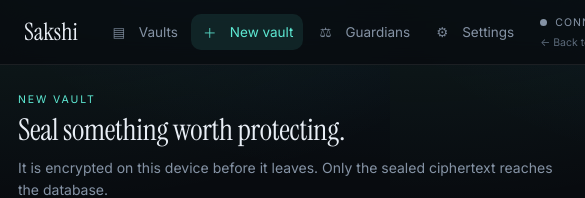
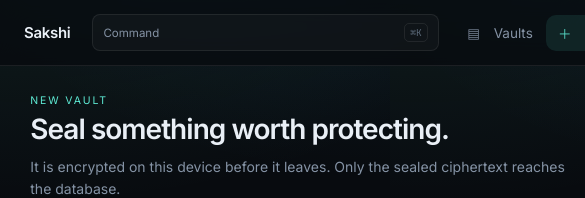
Before and after one commit to Rajshah1302/sakshi, a React (Vite) app in the folder web/: page /create in a window 390 px wide. Shown: the top 198 px of the page, 585 px wide, since content can reach past the window. Built offline with nearby package versions, Linux system fonts and the light colour scheme; no server answers.

Commit message:
feat(web): add a command palette and unify app typography with the landing

```diff
--- /dev/null
+++ b/web/src/components/CommandPalette.tsx
@@ -0,0 +1,138 @@
+import { useEffect, useMemo, useRef, useState } from "react";
+import { useNavigate } from "react-router-dom";
+import { loadVaults } from "../store";
+import { shortKey } from "../time";
+
+interface Command {
+  id: string;
+  label: string;
+  hint?: string;
+  group: string;
+  run: () => void;
+}
+
+export default function CommandPalette({ open, onClose }: { open: boolean; onClose: () => void }) {
+  const navigate = useNavigate();
+  const [query, setQuery] = useState("");
+  const [active, setActive] = useState(0);
+  const inputRef = useRef<HTMLInputElement>(null);
+
+  const commands = useMemo<Command[]>(() => {
+    const base: Command[] = [
+      { id: "new", label: "New vault", hint: "Create", group: "Actions", run: () => navigate("/create") },
+      { id: "vaults", label: "Open vaults", group: "Navigate", run: () => navigate("/vaults") },
+      { id: "guardians", label: "Open guardians", group: "Navigate", run: () => navigate("/guardians") },
+      { id: "settings", label: "Open settings", group: "Navigate", run: () => navigate("/settings") },
+      { id: "site", label: "Back to site", group: "Navigate", run: () => navigate("/") },
+    ];
+
+    const vaults = loadVaults().map<Command>((vault) => ({
+      id: `vault:${vault.vaultKey}`,
+      label: vault.title || "Untitled vault",
+      hint: shortKey(vault.vaultKey),
+      group: "Vaults",
+      run: () => navigate(`/vaults/${vault.vaultKey}`),
+    }));
+
+    return [...base, ...vaults];
+  }, [navigate, open]);
+
+  const filtered = useMemo(() => {
+    const q = query.trim().toLowerCase();
+    if (!q) return commands;
+    return commands.filter(
+      (command) =>
+        command.label.toLowerCase().includes(q) || (command.hint ?? "").toLowerCase().includes(q),
+    );
+  }, [commands, query]);
+
+  useEffect(() => {
+    if (!open) return;
+    setQuery("");
+    setActive(0);
+    const timer = window.setTimeout(() => inputRef.current?.focus(), 20);
+    return () => window.clearTimeout(timer);
+  }, [open]);
+
+  useEffect(() => {
+    if (active >= filtered.length) setActive(0);
+  }, [filtered.length, active]);
+
+  if (!open) return null;
+
+  const run = (command: Command) => {
+    onClose();
+    command.run();
+  };
+
+  return (
+    <div className="palette-backdrop" onClick={onClose} role="presentation">
+      <div
+        className="palette"
+        onClick={(event) => event.stopPropagation()}
+        role="dialog"
+        aria-modal="true"
+        aria-label="Command palette"
+      >
+        <input
+          ref={inputRef}
+          className="palette-input"
+          value={query}
+          onChange={(event) => {
+            setQuery(event.target.value);
+            setActive(0);
+          }}
+          onKeyDown={(event) => {
+            if (event.key === "Escape") onClose();
+            if (event.key === "ArrowDown") {
+              event.preventDefault();
+              setActive((index) => Math.min(index + 1, filtered.length - 1));
+            }
+            if (event.key === "ArrowUp") {
+              event.preventDefault();
+              setActive((index) => Math.max(index - 1, 0));
+            }
+            if (event.key === "Enter" && filtered[active]) {
+              event.preventDefault();
+              run(filtered[active]);
+            }
+          }}
+          placeholder="Search vaults and actions…"
+          aria-label="Search commands"
+          autoComplete="off"
+          spellCheck={false}
+        />
+
+        <div className="palette-list">
+          {filtered.length === 0 ? <p className="palette-empty">No matches.</p> : null}
+          {filtered.map((command, index) => (
+            <button
+              key={command.id}
+              type="button"
+              className={`palette-item ${index === active ? "active" : ""}`}
+              onMouseEnter={() => setActive(index)}
+              onClick={() => run(command)}
+            >
+              <span className="palette-group">{command.group}</span>
+              <span className="palette-label">{command.label}</span>
+              {command.hint ? <span className="palette-hint">{command.hint}</span> : null}
+            </button>
+          ))}
+        </div>
+
+        <div className="palette-foot">
+          <span>
+            <kbd>↑</kbd>
+            <kbd>↓</kbd> navigate
+          </span>
+          <span>
+            <kbd>↵</kbd> open
+          </span>
+          <span>
+            <kbd>esc</kbd> close
+          </span>
+        </div>
+      </div>
+    </div>
+  );
+}
--- a/web/src/components/Layout.tsx
+++ b/web/src/components/Layout.tsx
@@ -2,6 +2,7 @@
 import { Link, NavLink, Outlet } from "react-router-dom";
 import { api, type Health } from "../api";
 import { shortKey } from "../time";
+import CommandPalette from "./CommandPalette";
 
 const NAV = [
   { to: "/vaults", label: "Vaults", icon: "▤", end: true },
@@ -12,12 +13,24 @@
 
 export default function Layout() {
   const [health, setHealth] = useState<Health | null>(null);
+  const [paletteOpen, setPaletteOpen] = useState(false);
 
   useEffect(() => {
     api
       .health()
       .then(setHealth)
       .catch(() => setHealth(null));
+  }, []);
+
+  useEffect(() => {
+    const onKeyDown = (event: KeyboardEvent) => {
+      if ((event.metaKey || event.ctrlKey) && event.key.toLowerCase() === "k") {
+        event.preventDefault();
+        setPaletteOpen((value) => !value);
+      }
+    };
+    window.addEventListener("keydown", onKeyDown);
+    return () => window.removeEventListener("keydown", onKeyDown);
   }, []);
 
   return (
@@ -36,6 +49,11 @@
               <span>evidence, on your terms</span>
             </div>
           </Link>
+
+          <button className="cmd-trigger" type="button" onClick={() => setPaletteOpen(true)}>
+            <span>Command</span>
+            <kbd>⌘K</kbd>
+          </button>
 
           <nav className="nav">
             {NAV.map((item) => (
@@ -74,6 +92,8 @@
           <Outlet />
         </main>
       </div>
+
+      <CommandPalette open={paletteOpen} onClose={() => setPaletteOpen(false)} />
     </>
   );
 }
--- a/web/src/styles.css
+++ b/web/src/styles.css
@@ -133,9 +133,10 @@
 
 .brand strong {
   display: block;
-  font-family: var(--display);
-  font-size: 24px;
-  font-weight: 400;
+  font-family: var(--sans);
+  font-size: 15px;
+  font-weight: 600;
+  letter-spacing: -0.02em;
   line-height: 1;
 }
 
@@ -275,11 +276,11 @@
 
 .page-header h1 {
   margin: 0;
-  font-family: var(--display);
-  font-size: clamp(30px, 4vw, 46px);
-  font-weight: 400;
-  line-height: 1.04;
-  letter-spacing: -0.01em;
+  font-family: var(--sans);
+  font-size: clamp(28px, 3.6vw, 40px);
+  font-weight: 600;
+  line-height: 1.05;
+  letter-spacing: -0.035em;
   text-wrap: balance;
 }
 
@@ -419,9 +420,9 @@
 .stat strong {
   display: block;
   margin-top: 6px;
-  font-family: var(--display);
-  font-size: 34px;
-  font-weight: 400;
+  font-family: var(--sans);
+  font-size: 32px;
+  font-weight: 600;
   font-variant-numeric: tabular-nums;
 }
 
@@ -485,9 +486,10 @@
 }
 
 .vault-card-mid strong {
-  font-family: var(--display);
-  font-size: 30px;
-  font-weight: 400;
+  font-family: var(--sans);
+  font-size: 26px;
+  font-weight: 600;
+  letter-spacing: -0.02em;
   font-variant-numeric: tabular-nums;
 }
 
@@ -583,9 +585,10 @@
 
 .empty h2 {
   margin: 0 0 8px;
-  font-family: var(--display);
-  font-size: 26px;
-  font-weight: 400;
+  font-family: var(--sans);
+  font-size: 22px;
+  font-weight: 600;
+  letter-spacing: -0.02em;
 }
 
 .empty p {
@@ -802,9 +805,10 @@
 }
 
 .ring-label strong {
-  font-family: var(--display);
-  font-size: 40px;
-  font-weight: 400;
+  font-family: var(--mono);
+  font-size: 34px;
+  font-weight: 500;
+  letter-spacing: -0.02em;
   font-variant-numeric: tabular-nums;
 }
 
@@ -1091,9 +1095,10 @@
 
 .modal-head h2 {
   margin: 0;
-  font-family: var(--display);
-  font-size: 24px;
-  font-weight: 400;
+  font-family: var(--sans);
+  font-size: 19px;
+  font-weight: 600;
+  letter-spacing: -0.02em;
 }
 
 .modal-actions {
@@ -1117,6 +1122,154 @@
 
 .icon-button:hover {
   color: var(--text);
+}
+
+/* ---------- command palette ---------- */
+
+.cmd-trigger {
+  display: flex;
+  align-items: center;
+  justify-content: space-between;
+  gap: 10px;
+  width: 100%;
+  padding: 8px 10px;
+  border: 1px solid var(--border);
+  border-radius: 8px;
+  color: var(--muted);
+  font: inherit;
+  font-size: 11.5px;
+  background: rgba(255, 255, 255, 0.03);
+  cursor: pointer;
+  transition: color 0.15s ease, border-color 0.15s ease;
+}
+
+.cmd-trigger:hover {
+  color: var(--text);
+  border-color: var(--border-strong);
+}
+
+.cmd-trigger kbd {
+  padding: 2px 5px;
+  border: 1px solid var(--border);
+  border-radius: 5px;
+  color: var(--faint);
+  font-family: var(--mono);
+  font-size: 9.5px;
+}
+
+.palette-backdrop {
+  position: fixed;
+  inset: 0;
+  z-index: 80;
+  display: flex;
+  align-items: flex-start;
+  justify-content: center;
+  padding: 12vh 20px 20px;
+  background: rgba(3, 6, 9, 0.62);
+  backdrop-filter: blur(6px);
+  overscroll-behavior: contain;
+}
+
+.palette {
+  width: min(620px, 100%);
+  overflow: hidden;
+  border: 1px solid var(--border-strong);
+  border-radius: 14px;
+  background: #0d1117;
+  box-shadow: var(--shadow);
+}
+
+.palette-input {
+  width: 100%;
+  padding: 16px 18px;
+  border: none;
+  border-bottom: 1px solid var(--border);
+  border-radius: 0;
+  color: var(--text);
+  font: inherit;
+  font-size: 15px;
+  background: transparent;
+}
+
+.palette-input:focus {
+  border-color: var(--border);
+  border-bottom-color: var(--teal);
+  outline: none;
+  background: transparent;
+  box-shadow: none;
+}
+
+.palette-input::placeholder {
+  color: var(--faint);
+}
+
+.palette-list {
+  max-height: 320px;
+  overflow-y: auto;
+  padding: 8px;
+}
+
+.palette-item {
+  display: flex;
+  align-items: center;
+  gap: 10px;
+  width: 100%;
+  padding: 10px 12px;
+  border: none;
+  border-radius: 8px;
+  color: var(--text);
+  font: inherit;
+  text-align: left;
+  background: transparent;
+  cursor: pointer;
+}
+
+.palette-item.active {
+  background: rgba(94, 234, 212, 0.08);
+}
+
+.palette-group {
+  min-width: 74px;
+  color: var(--faint);
+  font-family: var(--mono);
+  font-size: 9px;
+  letter-spacing: 0.12em;
+  text-transform: uppercase;
+}
+
+.palette-label {
+  flex: 1;
+  font-size: 13.5px;
+}
+
+.palette-hint {
+  color: var(--faint);
+  font-family: var(--mono);
+  font-size: 10.5px;
+}
+
+.palette-empty {
+  margin: 16px;
+  color: var(--muted);
+  font-size: 13px;
+}
+
+.palette-foot {
+  display: flex;
+  gap: 16px;
+  padding: 10px 16px;
+  border-top: 1px solid var(--border);
+  color: var(--faint);
+  font-size: 10.5px;
+}
+
+.palette-foot kbd {
+  margin-right: 4px;
+  padding: 1px 4px;
+  border: 1px solid var(--border);
+  border-radius: 4px;
+  font-family: var(--mono);
+  font-size: 9.5px;
 }
 
 /* ---------- responsive ---------- */
```
